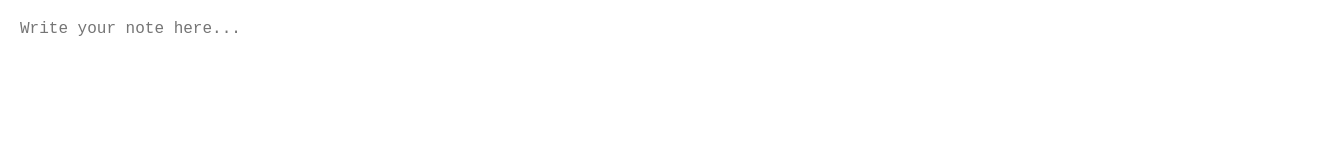
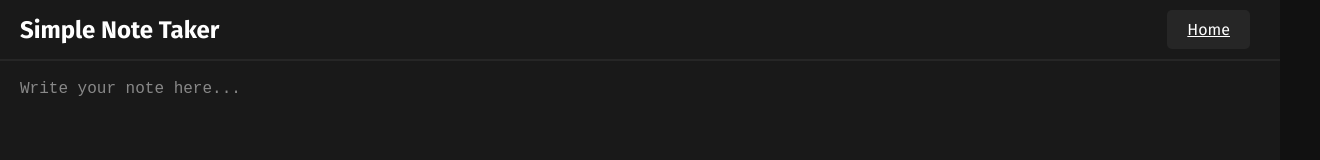
Before and after one commit to shawnjb/note, a plain HTML site: page index.html in a window 1280 px wide. Shown: the whole page, 1320 px wide, since content can reach past the window. Drawn offline with Linux system fonts and the light colour scheme.

Commit message:
add header

```diff
--- a/index.html
+++ b/index.html
@@ -5,26 +5,81 @@
     <meta charset="UTF-8">
     <meta name="viewport" content="width=device-width, initial-scale=1.0">
     <title>Simple Note Taker</title>
+    <link rel="stylesheet"
+        href="https://fonts.googleapis.com/css2?family=Fira+Sans:wght@100;200;300;400;500;600;700;800;900&display=swap">
     <style>
         body {
-            font-family: Arial, sans-serif;
+            font-family: 'Fira Sans', sans-serif;
+            background-color: #111111;
+            color: #ffffff;
             margin: 0;
             padding: 0;
         }
 
+        header {
+            width: 100%;
+            background-color: #191919;
+            color: #ffffff;
+            padding: 10px 20px;
+            box-sizing: border-box;
+            position: fixed;
+            top: 0;
+            left: 0;
+            z-index: 1000;
+            border-bottom: 2px solid #262626;
+            display: flex;
+            justify-content: space-between;
+            align-items: center;
+        }
+
+        header h1 {
+            margin: 0;
+            font-size: 1.5em;
+        }
+
+        .home-link {
+            background-color: #262626;
+            color: #ffffff;
+            border: none;
+            padding: 10px 20px;
+            font-size: 1em;
+            cursor: pointer;
+            border-radius: 5px;
+            transition: background-color 0.3s ease;
+            margin: 0 10px;
+        }
+
+        .home-link:hover {
+            background-color: #141414;
+        }
+
         textarea {
             width: 100%;
-            height: 100vh;
+            height: calc(100vh - 60px); /* Adjust for header height */
             resize: none;
             border: none;
             padding: 20px;
             font-size: 16px;
+            background-color: #191919;
+            color: #ffffff;
+            box-sizing: border-box;
+            margin-top: 60px; /* Ensure textarea starts below header */
+        }
+
+        textarea::placeholder {
+            color: #888888;
         }
     </style>
 </head>
 
 <body>
+    <header>
+        <h1>Simple Note Taker</h1>
+        <a href="https://shawnjb.github.io" class="home-link">Home</a>
+    </header>
+
     <textarea id="note" placeholder="Write your note here..."></textarea>
+
     <script>
         const noteTextarea = document.getElementById('note');
 
```
Also changed, not shown: image-1.png (deleted), image.png (deleted), 1 other file.
